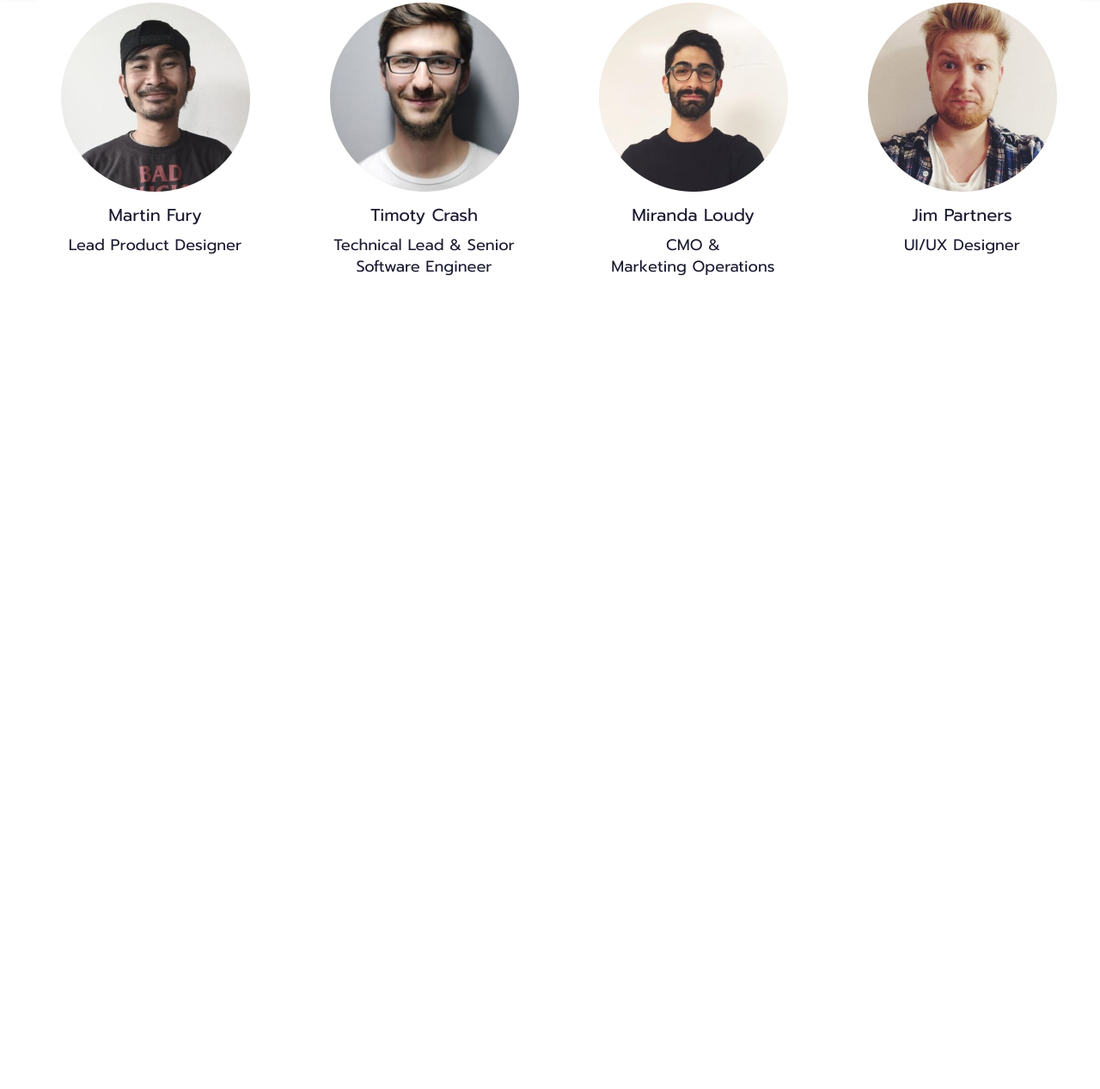
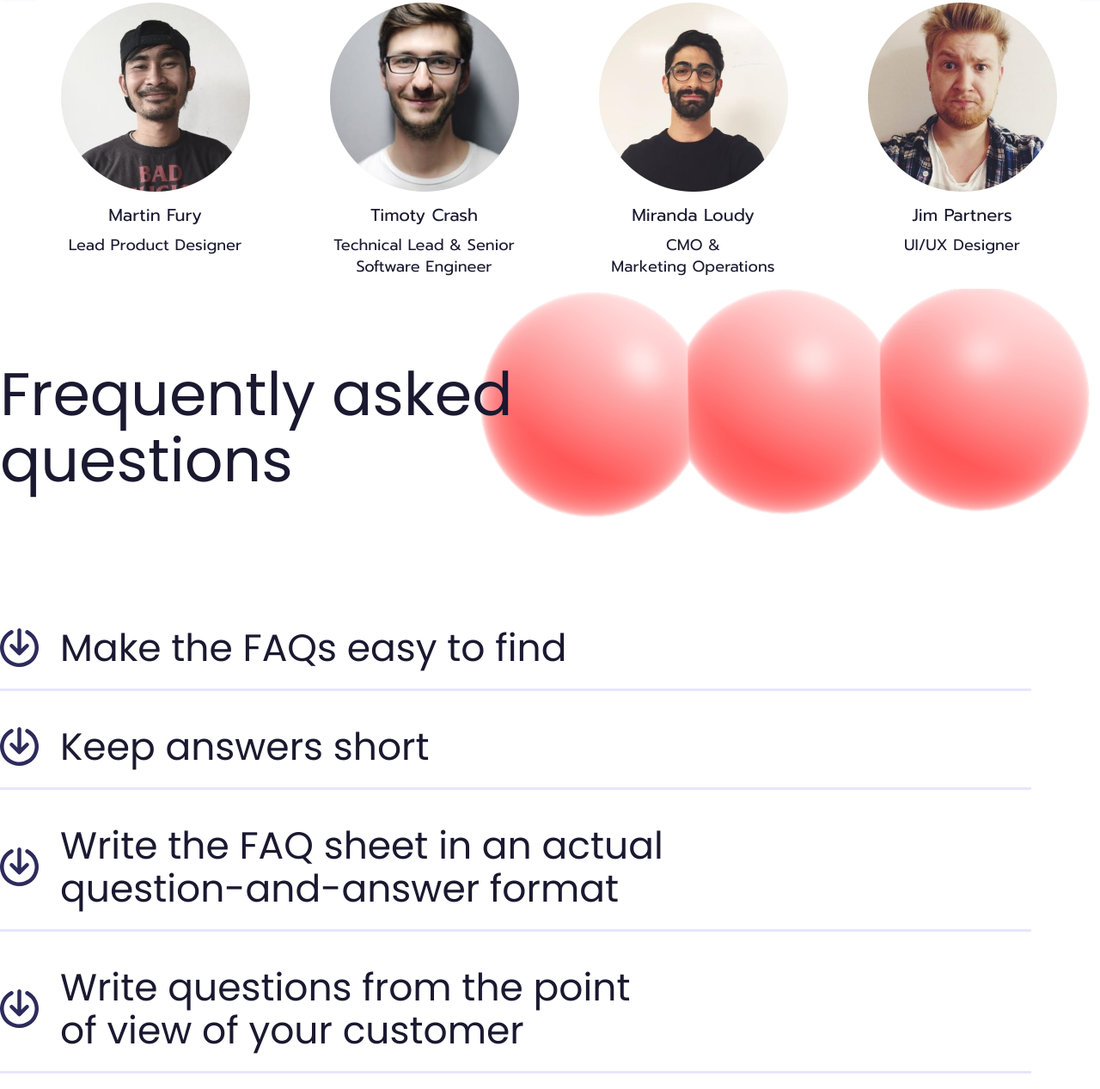
Before and after one commit to vavilentar/SWIPE-IT-Company, a plain HTML site: page index.html in a window 1280 px wide. Shown: the part 6248-7515 px from the top of the page at 86% size. Before the commit the page ends 6572 px from the top, so only its background shows below. Drawn offline with Linux system fonts and the light colour scheme.

Commit message:
update-4

```diff
--- /dev/null
+++ b/css/faqStyles.css
@@ -0,0 +1,56 @@
+.faq-section {
+	display: grid;
+	padding: 100px 0;
+	grid-template-columns: 1fr;
+	grid-template-rows: 0.4fr 1.6fr;
+	gap: 0px 0px;
+	grid-auto-flow: row;
+	grid-template-areas:
+		"faq-title-section"
+		"faq-questions-section";
+}
+
+.faq-title-section {
+	grid-area: faq-title-section;
+	position: relative;
+}
+
+.faq-img{
+	position: absolute;
+	top: -50%;
+	right: 0;
+	z-index: -1;
+}
+
+.faq-questions-section {
+	grid-area: faq-questions-section;
+	margin-top: 100px;
+}
+
+.question{
+	position: relative;
+	display: flex;
+	align-items: center;
+	margin: 15px 0;
+}
+
+.question-text{
+	padding: 25px 0;
+	font-family: Poppins;
+	font-size: 44px;
+	font-weight: 400;
+	line-height: 50px;
+}
+
+.question::after{
+	position: absolute;
+	content: '';
+	width: 1200px;
+	height: 3px;
+	background: #E7E5FF;
+	bottom: 0;
+}
+
+.faq-icon{
+	margin-right: 25px;
+}
--- a/css/joinTeamStyles.css
+++ b/css/joinTeamStyles.css
@@ -48,8 +48,7 @@
 	align-items: center;
 	text-align: center;
 }
-.profile-img {
-}
+
 .profile-name {
 	padding: 16px 0 12px 0;
 	font-size: 20px;
--- a/css/style.css
+++ b/css/style.css
@@ -7,6 +7,7 @@
 @import url(./sectionsStyles.css);
 @import url(./pricePlansStyles.css);
 @import url(./joinTeamStyles.css);
+@import url(./faqStyles.css);
 
 
 /*General styles*/
--- a/index.html
+++ b/index.html
@@ -319,6 +319,30 @@
 				</div>
 			</div>
 		</div>
+		<div class="faq-section faq-section__container">
+			<div class="faq-title-section">
+				<h2 class="blocks-title faq-main-title">Frequently asked <br> questions</h2>
+				<img src="./img/faq-img.png" alt="" class="faq-img">
+			</div>
+			<div class="faq-questions-section">
+				<div class="question">
+					<img src="./icons/faq-icon.svg" alt="" class="faq-icon">
+					<a href="" class="question-text">Make the FAQs easy to find</a>
+				</div>
+				<div class="question">
+					<img src="./icons/faq-icon.svg" alt="" class="faq-icon">
+					<a href="" class="question-text">Keep answers short</a>
+				</div>
+				<div class="question">
+					<img src="./icons/faq-icon.svg" alt="" class="faq-icon">
+					<a href="" class="question-text">Write the FAQ sheet in an actual <br> question-and-answer format</a>
+				</div>
+				<div class="question">
+					<img src="./icons/faq-icon.svg" alt="" class="faq-icon">
+					<a href="" class="question-text">Write questions from the point <br> of view of your customer</a>
+				</div>
+			</div>
+		   </div>
 	</main>
 	<footer></footer>
 
```
Also changed, not shown: icons/faq-icon.png (added), icons/faq-icon.svg (added), img/faq-img.png (added), img/in-numbers-img.png.
